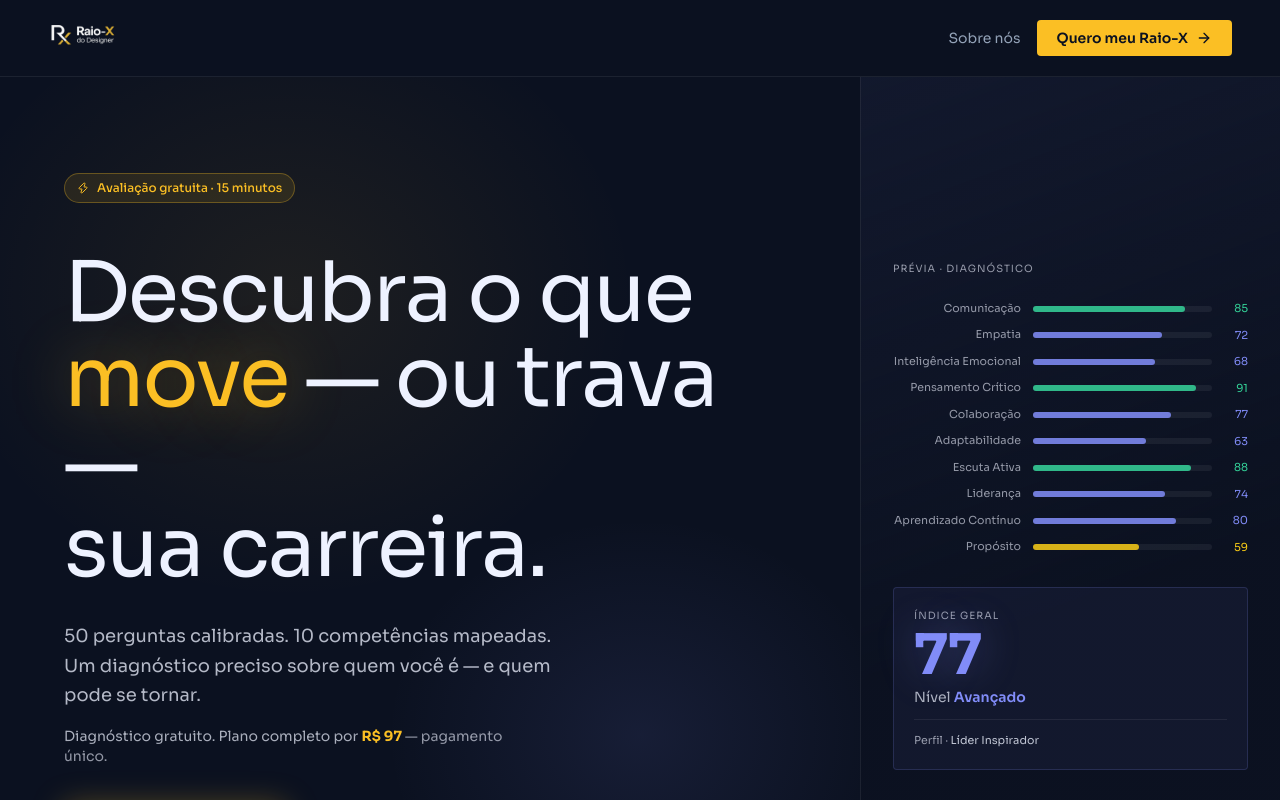
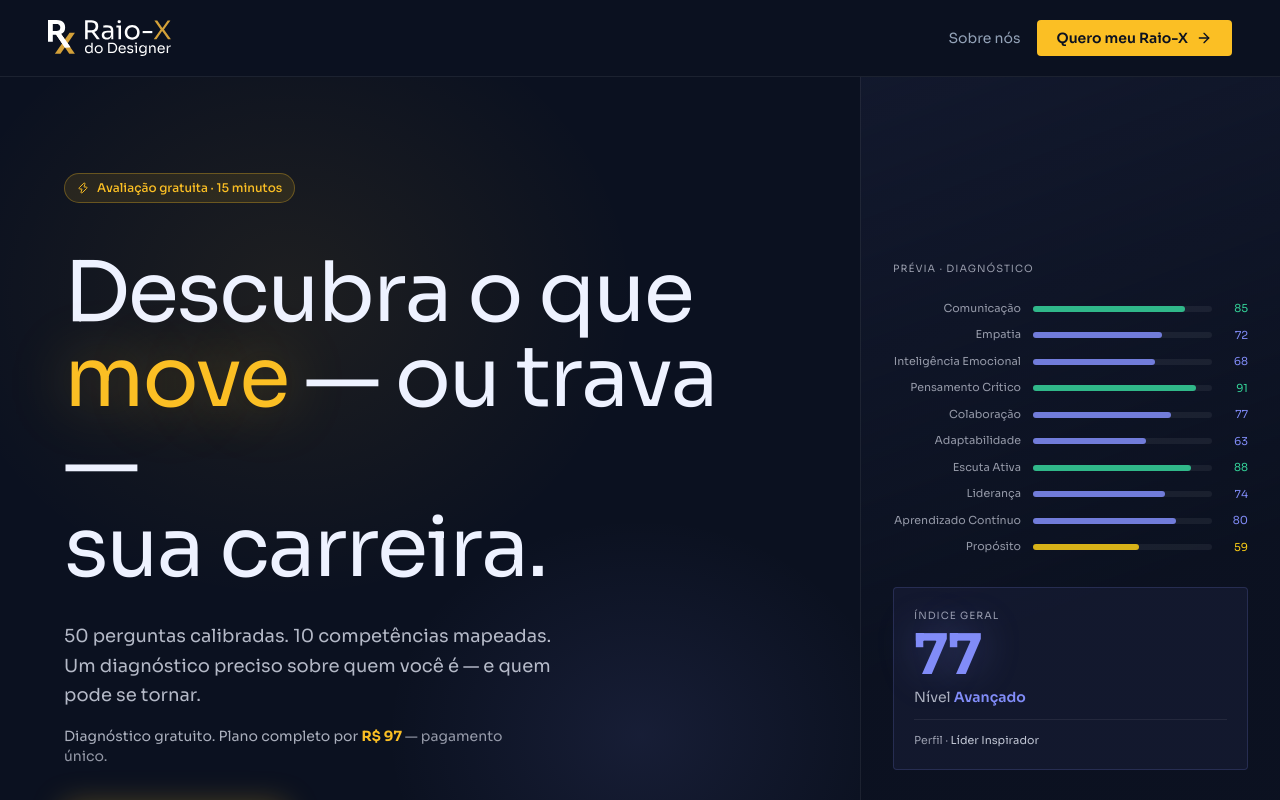
Before and after one commit to naufelpatrick/raio-x-soft-skills-mvp, a React (Vite) app: page / in a window 1280 px wide. Shown: the top 800 px of the page. Built offline with nearby package versions, Linux system fonts and the light colour scheme.

Commit message:
chore: troca logo para svg

```diff
--- a/src/App.jsx
+++ b/src/App.jsx
@@ -204,7 +204,7 @@ function TopNav({ onAbout, onStart, rightSlot }) {
   return (
     <nav className="flex items-center justify-between px-6 lg:px-12 py-5 border-b border-border">
       <div className="flex items-center">
-        <img src="/raio-x-logo-branco-small.png" alt="Raio-X do Designer" className="h-9 w-auto" />
+        <img src="/raio-x-logo-branco.svg" alt="Raio-X do Designer" className="h-9 w-auto" />
       </div>
       <div className="flex items-center gap-4">
         {onAbout && (
@@ -230,7 +230,7 @@ function PageFooter({ onAbout }) {
     <footer className="border-t border-border px-6 lg:px-12 py-8">
       <div className="max-w-5xl mx-auto flex flex-col sm:flex-row items-start sm:items-center justify-between gap-4">
         <div>
-          <img src="/raio-x-logo-branco-small.png" alt="Raio-X do Designer" className="h-7 w-auto mb-1" />
+          <img src="/raio-x-logo-branco.svg" alt="Raio-X do Designer" className="h-7 w-auto mb-1" />
           <p className="text-xs text-muted-foreground">© {new Date().getFullYear()} · Ferramenta de autoconhecimento profissional</p>
         </div>
         <div className="flex items-center gap-6">
@@ -1075,7 +1075,7 @@ function Results({ profileData, scores, answers, onReset, onAbout }) {
   return (
     <div className="min-h-screen bg-background text-foreground">
       <nav className="flex items-center justify-between px-6 lg:px-12 py-5 border-b border-border">
-        <img src="/raio-x-logo-branco-small.png" alt="Raio-X do Designer" className="h-8 w-auto" />
+        <img src="/raio-x-logo-branco.svg" alt="Raio-X do Designer" className="h-8 w-auto" />
         <div className="flex items-center gap-3">
           <button onClick={() => exportPDF({ profileData, scores, generalScore, generalLevel, profileName: profile.name, profileDesc: profile.desc, strengths, opportunities })} className="flex items-center gap-2 border border-border text-muted-foreground px-4 py-2 rounded-sm text-sm hover:border-primary hover:text-foreground transition-colors"><Download className="w-3.5 h-3.5" /> Exportar PDF</button>
           <button onClick={onReset} className="flex items-center gap-2 text-muted-foreground hover:text-foreground text-sm transition-colors"><RefreshCw className="w-4 h-4" /> Nova avaliação</button>
```
Also changed, not shown: public/raio-x-logo-branco-small.png (deleted), public/raio-x-logo-branco.svg (added).
